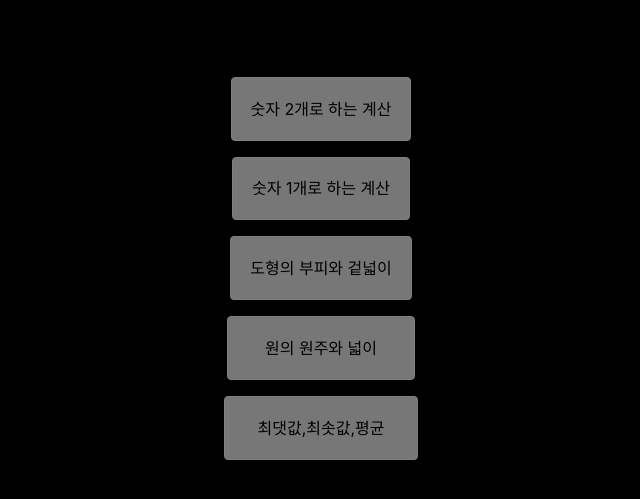
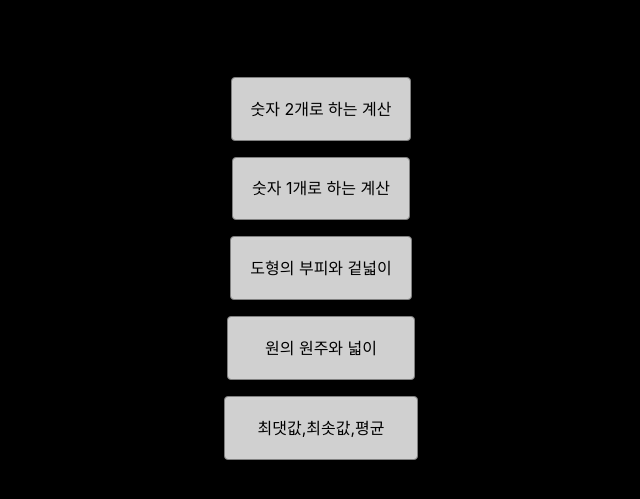
Before and after one commit to lululala0605/math-helper, a plain HTML site: page 메인-밤.html in a window 1280 px wide. Shown: the part 53-552 px from the top of the page, without its empty margins (319-959 px from the left). Drawn offline with nearby package versions, Linux system fonts and the light colour scheme.

Commit message:
Update 메인-밤.html

```diff
--- a/메인-밤.html
+++ b/메인-밤.html
@@ -41,7 +41,7 @@
             padding: 0.5cm;
             border-style: solid;
             border-color: gray;
-            background-color: #777777;
+            background-color: #d0d0d0;
             display : block;
             margin : 0 auto;
         }
```
